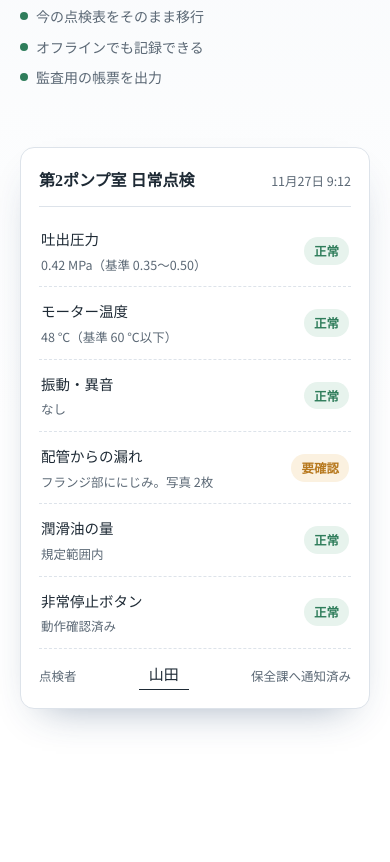
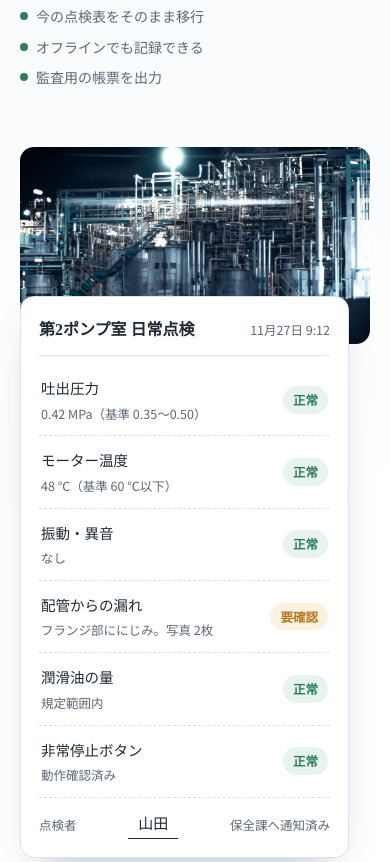
Before and after one commit to f-katkit/coconut-lab-portfolio, a plain HTML site: page docs/samples/corporate/index.html in a window 390 px wide. Shown: the part 625-1487 px from the top of the page. Drawn offline with Linux system fonts and the light colour scheme; a web font is replaced by a local one.

Commit message:
add images

```diff
--- a/docs/samples/corporate/index.html
+++ b/docs/samples/corporate/index.html
@@ -122,7 +122,11 @@
   .hero .facts li { white-space: nowrap; }
   .hero .facts li::before { content: ""; display: inline-block; width: 8px; height: 8px; background: var(--ok); border-radius: 50%; margin-right: 8px; vertical-align: 2px; }
 
-  .device { background: #fff; border: 1px solid var(--line); border-radius: var(--r-card); box-shadow: 0 18px 40px -22px rgba(31,63,102,.45); padding: 18px; max-width: 460px; justify-self: end; width: 100%; }
+  /* 写真の左下にモックアップを重ねる */
+  .visual { display: grid; justify-self: end; width: 100%; max-width: 540px; }
+  .visual .photo { display: block; justify-self: end; width: 86%; height: auto; aspect-ratio: 4 / 3; object-fit: cover; border-radius: var(--r-card); background: var(--tint); }
+  .visual .device { position: relative; justify-self: start; width: 88%; margin-top: -120px; }
+  .device { background: #fff; border: 1px solid var(--line); border-radius: var(--r-card); box-shadow: 0 18px 40px -22px rgba(31,63,102,.45); padding: 18px; max-width: 460px; }
   [data-theme="cafe"] .device { box-shadow: 0 18px 40px -24px rgba(47,70,54,.5); transform: rotate(-1.2deg); }
   [data-theme="kids"] .device { box-shadow: 8px 8px 0 #cfe5fb; border: 2px solid #22314a; }
   .device .top { display: flex; justify-content: space-between; align-items: baseline; border-bottom: 1px solid var(--line); padding-bottom: 10px; gap: 10px; }
@@ -237,7 +241,8 @@
   @media (max-width: 900px) {
     nav.g a:not(.btn) { display: none; }
     .hero .wrap, .info, .contact .wrap { grid-template-columns: 1fr; }
-    .device { justify-self: start; }
+    .visual { justify-self: start; }
+    .visual .photo { aspect-ratio: 16 / 9; }
     .issues { grid-template-columns: 1fr; }
     .issues div + div { padding-left: 0; border-left: 0; border-top: 1px solid var(--line); }
     [data-theme="kids"] .issues div + div { padding-left: 22px; border-top: 0; }
@@ -248,6 +253,8 @@
     .wrap { padding: 0 20px; }
     .steps { grid-template-columns: 1fr; }
     .hero .facts { flex-direction: column; gap: 4px; }
+    .visual .photo { width: 100%; }
+    .visual .device { width: 94%; margin-top: -48px; }
   }
 </style>
 </head>
@@ -276,7 +283,10 @@
         <div class="ctas" id="ctas"></div>
         <ul class="facts" id="facts"></ul>
       </div>
-      <div class="device" id="device" role="img"></div>
+      <div class="visual">
+        <img class="photo" id="photo" src="img/b2b.webp" alt="" width="1200" height="800" decoding="async">
+        <div class="device" id="device" role="img"></div>
+      </div>
     </div>
   </div>
 
@@ -332,7 +342,7 @@
 <footer>
   <div class="wrap">
     <span id="foot-name"></span>
-    <span>制作サンプル：<a href="../../index.html">Kat のポートフォリオ</a></span>
+    <span>写真：<a href="https://www.pakutaso.com/">ぱくたそ</a> ／ 制作サンプル：<a href="../../index.html">Kat のポートフォリオ</a></span>
   </div>
 </footer>
 
@@ -584,6 +594,8 @@
     $("ctas").innerHTML = P.ctas.map(([h, t, c]) => '<a class="btn ' + c + '" href="' + h + '">' + esc(t) + "</a>").join("");
     $("facts").innerHTML = P.facts.map((t) => "<li>" + esc(t) + "</li>").join("");
 
+    $("photo").src = "img/" + key + ".webp";
+
     const D = P.device;
     $("device").setAttribute("aria-label", D.aria);
     $("device").innerHTML = '<div class="top"><b>' + esc(D.title) + "</b><span>" + esc(D.meta) + '</span></div><ul class="checks">' +
```
Also changed, not shown: docs/samples/corporate/img/b2b.webp (added), docs/samples/corporate/img/builder.webp (added), docs/samples/corporate/img/cafe.webp (added), docs/samples/corporate/img/dental.webp (added), docs/samples/corporate/img/kids.webp (added), docs/samples/corporate/img/ryokan.webp (added).
